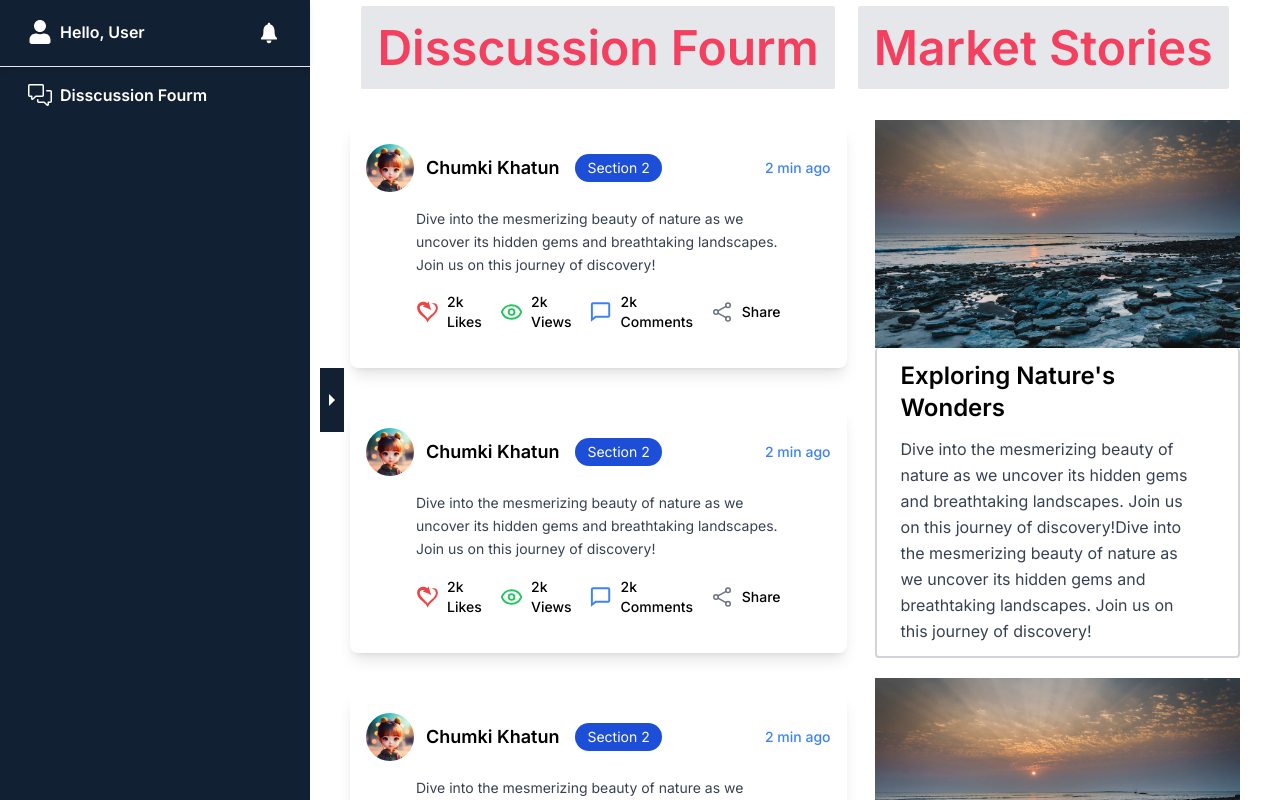
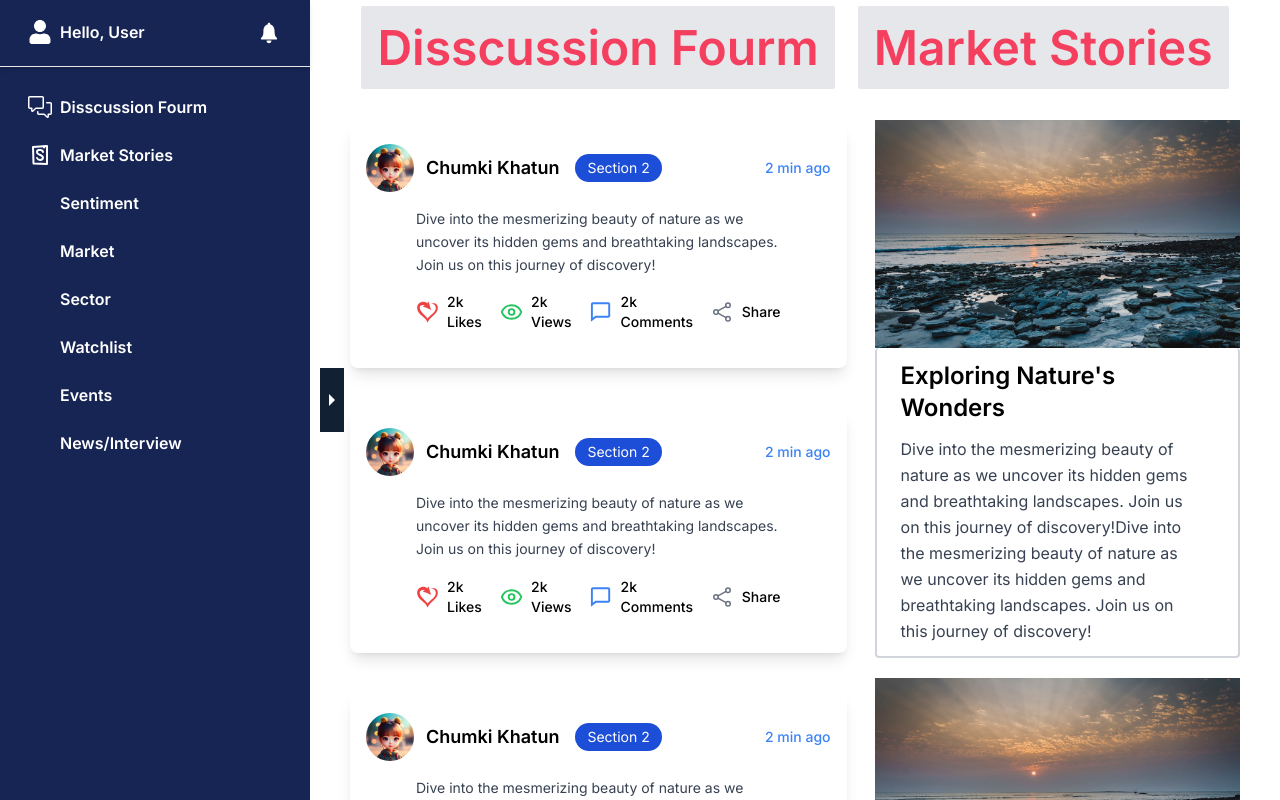
Before and after one commit to Chumki111/Nextjs-job-task, a Next.js app: page / in a window 1280 px wide. Both pictures are taken after a click on the button 28 px from the left and 400 px from the top of the page. Shown: the top 800 px of the page. Built offline with nearby package versions, Linux system fonts and the light colour scheme.

Commit message:
sidebar menu add

```diff
--- a/src/components/MenuItem.jsx
+++ b/src/components/MenuItem.jsx
@@ -3,7 +3,7 @@ import Link from "next/link"
 
 const MenuItem = ({item,route,icon:Icon}) => {
   return (
-    <div>
+    <div className="py-3 hover:bg-[#122033] hover:px-7">
         <Link href={route} className="flex items-start gap-2">
                 <Icon className=" text-2xl"/>
                <span className="font-semibold">{item}</span>
--- a/src/components/Sidebar.jsx
+++ b/src/components/Sidebar.jsx
@@ -6,16 +6,8 @@ import { IoIosNotifications } from "react-icons/io";
 import { FaUser } from "react-icons/fa";
 import MenuItem from './MenuItem';
 import { GoCommentDiscussion } from "react-icons/go";
-const menuItems = [
-  {
-    route: 'Discussion Forum',
-    pathname: '/'
-  },
-  {
-    route: 'gf',
-    pathname: 'sd'
-  }
-]
+import { TbBrandStorybook } from "react-icons/tb";
+
 const Sidebar = ({ children }) => {
   const [isOpen, setIsOpen] = useState(false);
   const toggleSidebar = () => {
@@ -31,7 +23,7 @@ const Sidebar = ({ children }) => {
       <div className=''>
         {/* sidebar */}
         <div
-          className={`fixed inset-y-0 h-full md:sticky left-0 z-50 bg-[#122033] text-white  md:px-0 md:py-0 transition-all duration-300 ${isOpen ? 'visible left-0 w-[250px] opacity-100 md:w-[310px]' : 'invisible -left-4 opacity-0 md:w-0 md:overflow-hidden md:opacity-100'}`}
+          className={`fixed inset-y-0 h-full md:sticky left-0 z-50 bg-blue-950 text-white  md:px-0 md:py-0 transition-all duration-300 ${isOpen ? 'visible left-0 w-[250px] opacity-100 md:w-[310px]' : 'invisible -left-4 opacity-0 md:w-0 md:overflow-hidden md:opacity-100'}`}
         >
           {/* sidebar header */}
           <div className='py-5 shadow-md flex justify-between items-start px-7'>
@@ -46,7 +38,32 @@ const Sidebar = ({ children }) => {
           <div className='pt-4 px-7'>
 
 
-           <MenuItem item="Disscussion Fourm" route="/" icon={GoCommentDiscussion}/>
+            <MenuItem item="Disscussion Fourm" route="/" icon={GoCommentDiscussion} />
+            <MenuItem item="Market Stories" route="" icon={TbBrandStorybook} />
+            <div className="py-3 hover:bg-[#122033] hover:px-7">
+              <span className="font-semibold pl-8">Sentiment</span>
+
+            </div>
+            <div className="py-3 hover:bg-[#122033] hover:px-7">
+              <span className="font-semibold pl-8">Market</span>
+
+            </div>
+            <div className="py-3 hover:bg-[#122033] hover:px-7">
+              <span className="font-semibold pl-8">Sector</span>
+
+            </div>
+            <div className="py-3 hover:bg-[#122033] hover:px-7">
+              <span className="font-semibold pl-8">Watchlist</span>
+
+            </div>
+            <div className="py-3 hover:bg-[#122033] hover:px-7">
+              <span className="font-semibold pl-8">Events</span>
+
+            </div>
+            <div className="py-3 hover:bg-[#122033] hover:px-7">
+              <span className="font-semibold pl-8">News/Interview</span>
+
+            </div>
           </div>
         </div>
 
```
Lines whose indentation alone changed are shown as unchanged.
